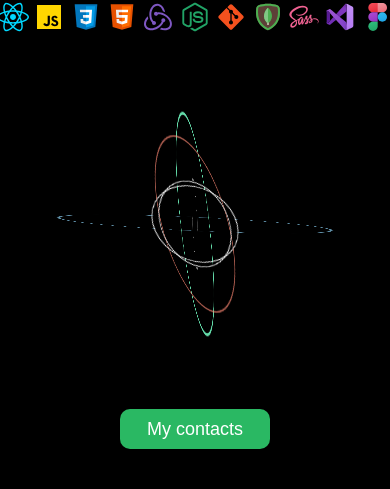
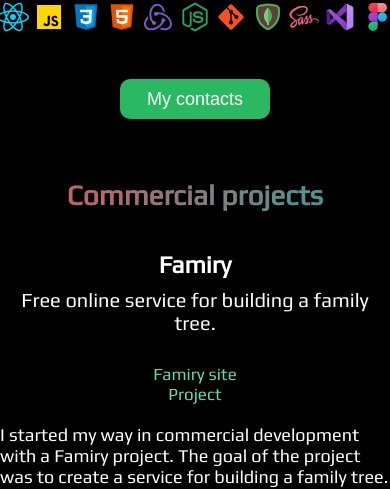
Before and after one commit to Vlad-maker/Portfolio, a React (Create React App) app: page / in a window 390 px wide. Shown: the part 733-1222 px from the top of the page. Built offline with nearby package versions, Linux system fonts and the light colour scheme.

Commit message:
Fix: mobile version

```diff
--- a/src/Components/Certificates/Certificates.jsx
+++ b/src/Components/Certificates/Certificates.jsx
@@ -138,7 +138,7 @@ const SwiperCerificateImage=styled.img`
   margin: 0 0 40px 0;
 
   @media (max-width: 425px) {
-    max-width: 420px;
-    max-height: 275px;
+    max-width: 400px;
+    max-height: 260px;
   }
 `
--- a/src/Components/Footer/Footer.jsx
+++ b/src/Components/Footer/Footer.jsx
@@ -26,4 +26,6 @@ const FooterBlock = styled.section`
   background-image: linear-gradient(90deg, #E3535D, #2AA5A0);
   -webkit-background-clip: text;
   -webkit-text-fill-color: transparent;
+
+  z-index: 10;
 `
--- a/src/Components/MainPage/Animation.css
+++ b/src/Components/MainPage/Animation.css
@@ -65,3 +65,9 @@
   border: 1px solid #ffffff;
   -webkit-animation: spin3D 8s linear 0s infinite;
 }
+
+@media (max-width: 425px) {
+  .animation_block {
+    display: none;
+  }
+}
--- a/src/Components/MainPage/MainPage.jsx
+++ b/src/Components/MainPage/MainPage.jsx
@@ -91,7 +91,7 @@ const MainPage = ({mockSlots}) => {
               </SlotsBlock>
             </InfoBlock>
 
-            <div>
+            <div className='animation_block'>
                 <div className="spinner-box">
                   <div className="blue-orbit leo"/>
                   <div className="green-orbit leo"/>
@@ -290,7 +290,7 @@ const ContactButton = styled.button`
     }
 
     @media (max-width: 425px) {
-      margin-top: 40px;
+      margin-top: 0px;
       font-size: 18px;
       width: 150px;
       height: 40px;
```
